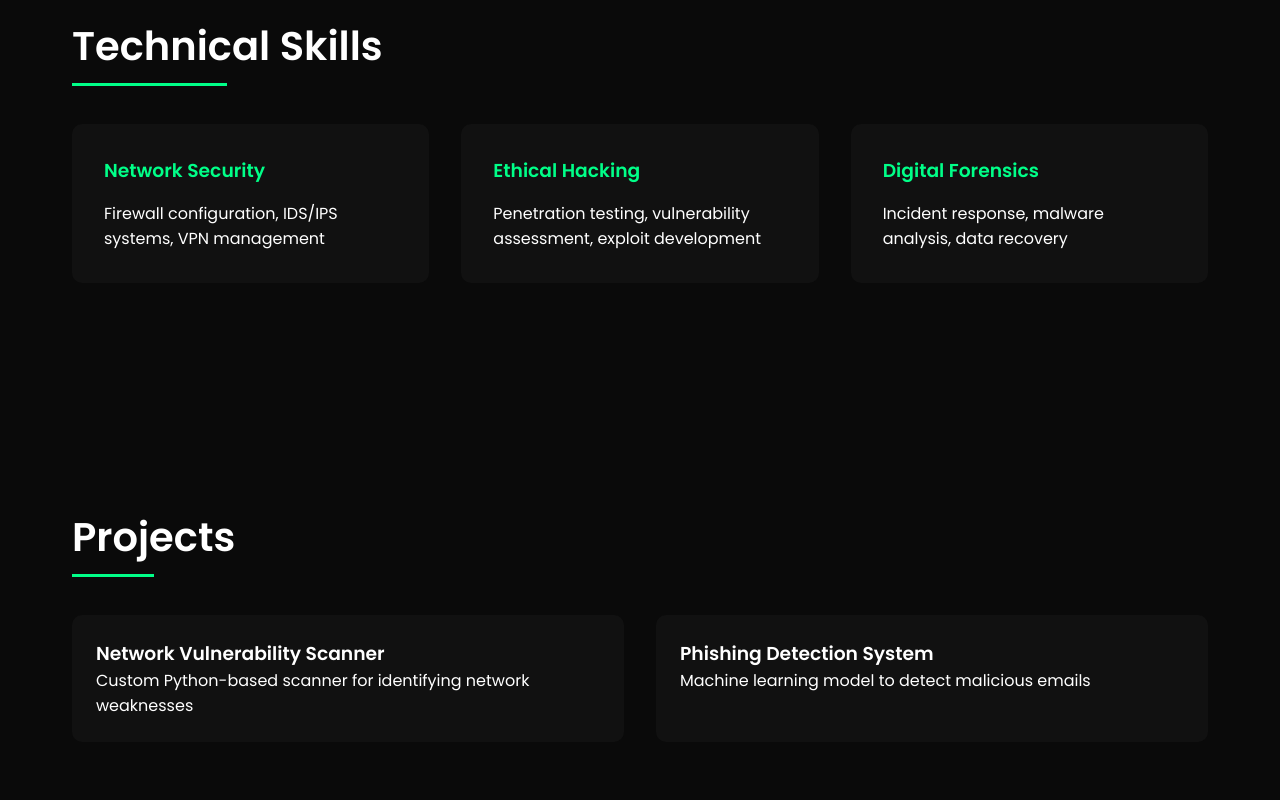
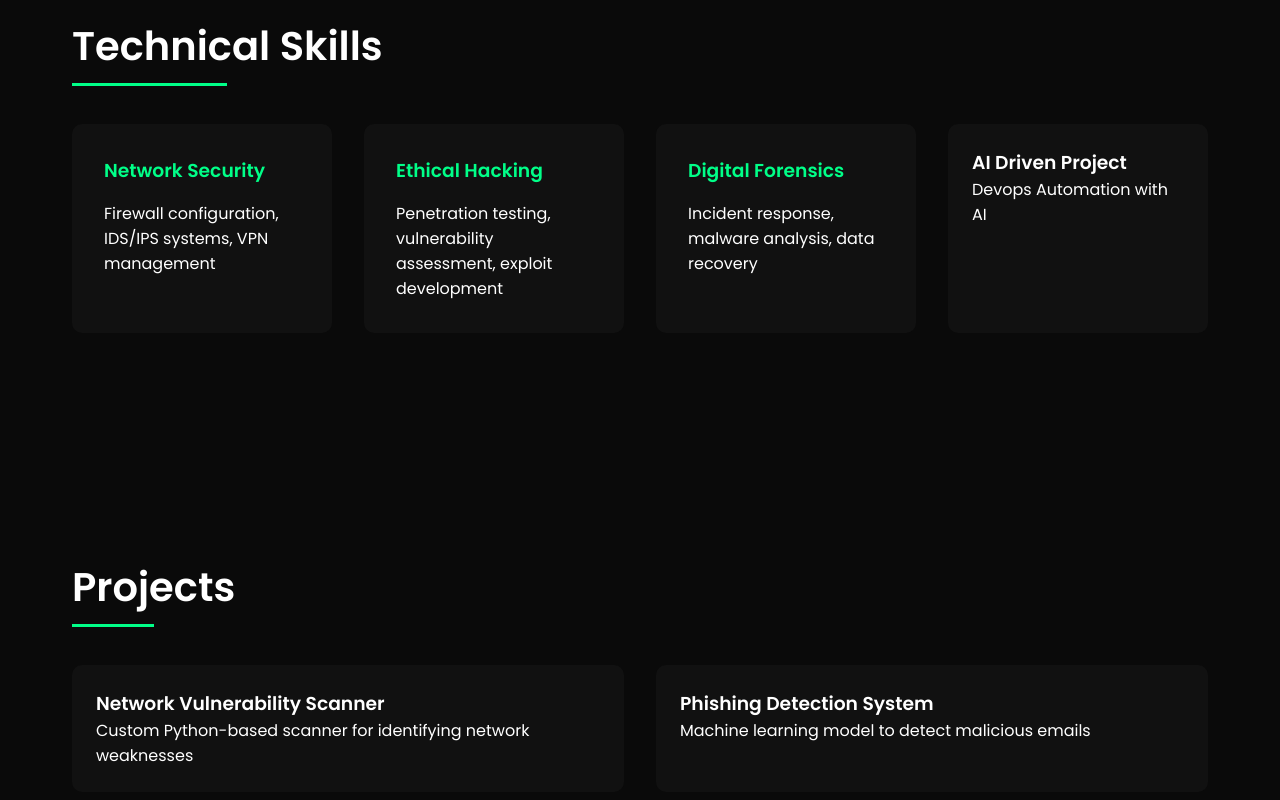
Before and after one commit to lemon085/web, a plain HTML site: page web.html in a window 1280 px wide. Shown: the part 1278-2078 px from the top of the page. Drawn offline with Linux system fonts and the light colour scheme.

Commit message:
Update web.html
this is skill card changes

```diff
--- a/web.html
+++ b/web.html
@@ -281,6 +281,10 @@
                     <h3>Digital Forensics</h3>
                     <p>Incident response, malware analysis, data recovery</p>
                 </div>
+                 <div class="project-card">
+                    <h3>AI Driven Project</h3>
+                    <p> Devops Automation with AI </p>
+                </div>
             </div>
         </div>
     </section>
```
